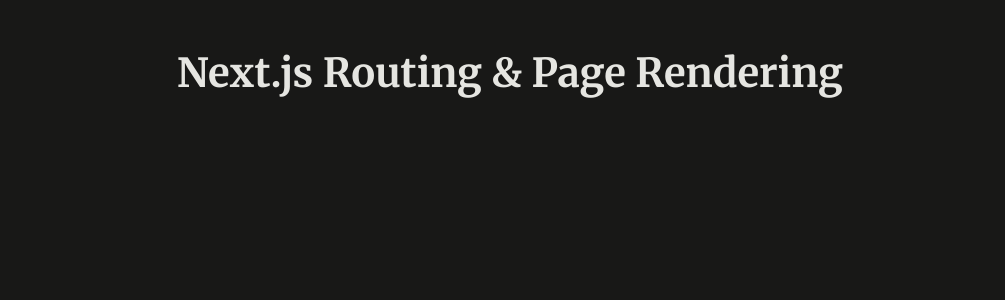
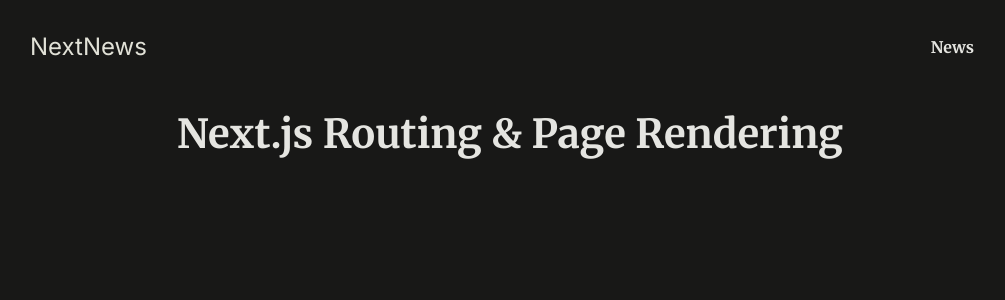
Before and after one commit to pianattero/next-routing-and-page-rendering, a Next.js app: page / in a window 1280 px wide. Shown: the top 300 px of the page, without its empty margins (130-1135 px from the left). Built offline with nearby package versions, Linux system fonts and the light colour scheme.

Commit message:
REFACTOR: style main header and set it on all pages

```diff
--- a/app/layout.js
+++ b/app/layout.js
@@ -1,4 +1,5 @@
 import './globals.css';
+import MainHeader from "@/components/main-header/main-header";
 
 export const metadata = {
   title: 'Next.js Page Routing & Rendering',
@@ -8,7 +9,12 @@
 export default function RootLayout({ children }) {
  return (
     <html lang="en">
-      <body>{children}</body>
+      <body>
+        <div id="page">
+          <MainHeader />
+          {children}
+        </div>
+        </body>
     </html>
   )
 }
--- a/components/main-header/main-header.js
+++ b/components/main-header/main-header.js
@@ -1,9 +1,18 @@
-import Link from "next/link";
+import Link from 'next/link';
 
 export default function MainHeader() {
-    return (
-        <header>
-            <Link href='/news'>News</Link>
-        </header>
-    )
+  return (
+    <header id="main-header">
+      <div id="logo">
+        <Link href="/">NextNews</Link>
+      </div>
+      <nav>
+        <ul>
+          <li>
+            <Link href="/news">News</Link>
+          </li>
+        </ul>
+      </nav>
+    </header>
+  );
 }
```
Also changed, not shown: app/news/[id]/page.module.css (deleted), app/news/page.module.css (deleted), components/main-header/main-header.module.css (deleted).
